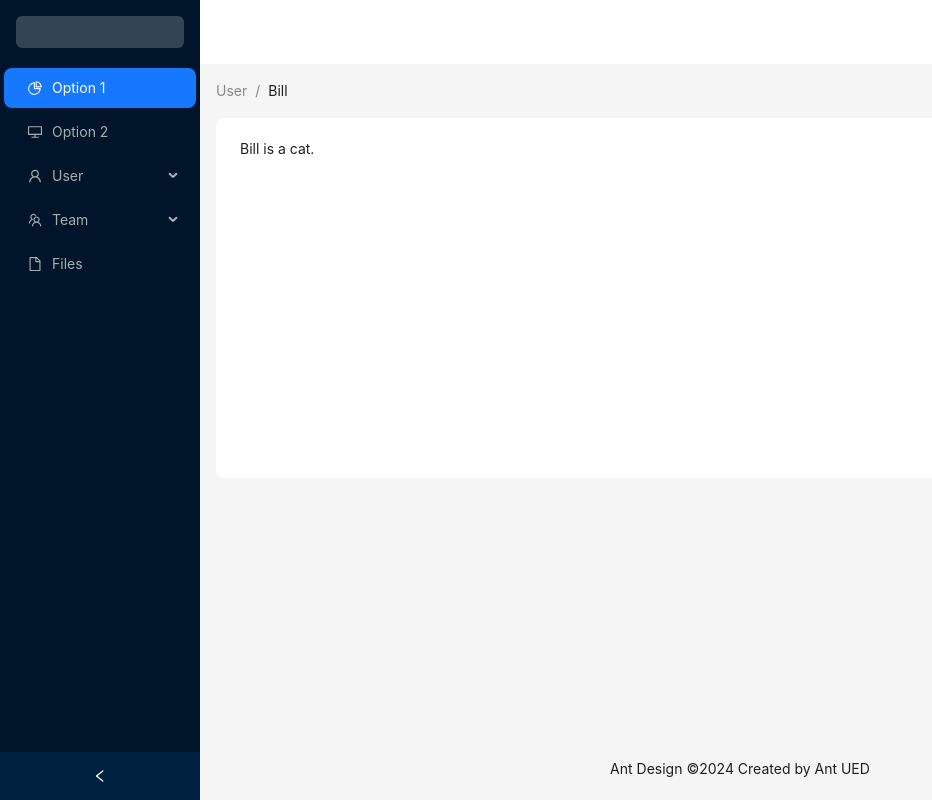
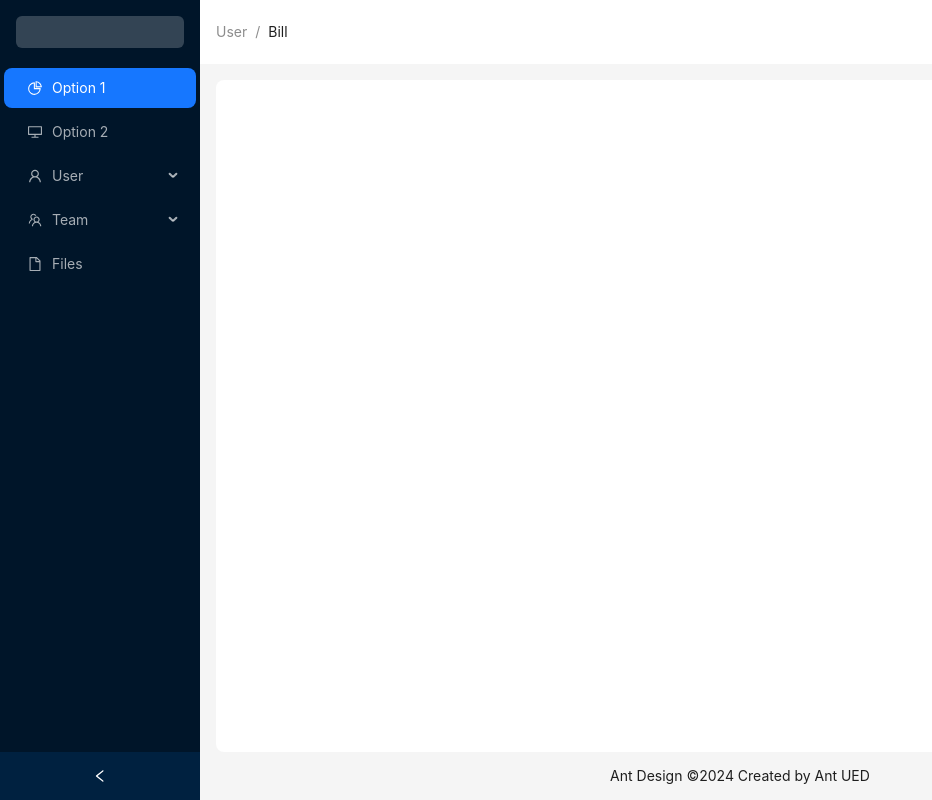
Before and after one commit to nonamelhm/reactDemo, a React (Vite) app: page /home in a window 1280 px wide. Shown: the whole page, without its empty margins (0-932 px from the left). Built offline with nearby package versions, Linux system fonts and the light colour scheme.

Commit message:
feat:页面右侧结构样式的调整

```diff
--- a/src/views/Home/index.tsx
+++ b/src/views/Home/index.tsx
@@ -1,4 +1,4 @@
-import React, { useState } from 'react';
+import React, {useState} from 'react';
 import {
     DesktopOutlined,
     FileOutlined,
@@ -6,10 +6,10 @@ import {
     TeamOutlined,
     UserOutlined,
 } from '@ant-design/icons';
-import type { MenuProps } from 'antd';
-import { Breadcrumb, Layout, Menu, theme } from 'antd';
+import type {MenuProps} from 'antd';
+import {Breadcrumb, Layout, Menu, theme} from 'antd';
 
-const { Header, Content, Footer, Sider } = Layout;
+const {Header, Content, Footer, Sider} = Layout;
 
 type MenuItem = Required<MenuProps>['items'][number];
 
@@ -28,48 +28,55 @@ function getItem(
 }
 
 const items: MenuItem[] = [
-    getItem('Option 1', '1', <PieChartOutlined />),
-    getItem('Option 2', '2', <DesktopOutlined />),
-    getItem('User', 'sub1', <UserOutlined />, [
+    getItem('Option 1', '1', <PieChartOutlined/>),
+    getItem('Option 2', '2', <DesktopOutlined/>),
+    getItem('User', 'sub1', <UserOutlined/>, [
         getItem('Tom', '3'),
         getItem('Bill', '4'),
         getItem('Alex', '5'),
     ]),
-    getItem('Team', 'sub2', <TeamOutlined />, [getItem('Team 1', '6'), getItem('Team 2', '8')]),
-    getItem('Files', '9', <FileOutlined />),
+    getItem('Team', 'sub2', <TeamOutlined/>, [getItem('Team 1', '6'), getItem('Team 2', '8')]),
+    getItem('Files', '9', <FileOutlined/>),
 ];
 
 const Home: React.FC = () => {
     const [collapsed, setCollapsed] = useState(false);
     const {
-        token: { colorBgContainer, borderRadiusLG },
+        token: {colorBgContainer, borderRadiusLG},
     } = theme.useToken();
 
     return (
-        <Layout style={{ minHeight: '100vh' }}>
+        <Layout style={{minHeight: '100vh'}}>
+            {/*左侧侧边栏*/}
             <Sider collapsible collapsed={collapsed} onCollapse={(value) => setCollapsed(value)}>
-                <div className="demo-logo-vertical" />
-                <Menu theme="dark" defaultSelectedKeys={['1']} mode="inline" items={items} />
+                <div className="demo-logo-vertical"/>
+                <Menu theme="dark" defaultSelectedKeys={['1']} mode="inline" items={items}/>
             </Sider>
+            {/*右边内容*/}
             <Layout>
-                <Header style={{ padding: 0, background: colorBgContainer }} />
-                <Content style={{ margin: '0 16px' }}>
-                    <Breadcrumb style={{ margin: '16px 0' }}>
+                {/*右边头部*/}
+                <Header style={{padding: 0, background: colorBgContainer}}>
+                    {/*调整面包屑位置到Header*/}
+                    <Breadcrumb style={{lineHeight: '64px', paddingLeft: "16px"}}>
                         <Breadcrumb.Item>User</Breadcrumb.Item>
                         <Breadcrumb.Item>Bill</Breadcrumb.Item>
                     </Breadcrumb>
-                    <div
-                        style={{
-                            padding: 24,
-                            minHeight: 360,
-                            background: colorBgContainer,
-                            borderRadius: borderRadiusLG,
-                        }}
-                    >
-                        Bill is a cat.
-                    </div>
+                </Header>
+                {/*右边内容——白色盒子*/}
+                <Content style={{
+                    margin: '16px 16px 0',
+                    flex: 1,
+                    height: '100%',
+                    padding: 24,
+                    minHeight: 360,
+                    background: colorBgContainer,
+                    borderRadius: borderRadiusLG,
+                }}>
+                    {/*窗口部分*/}
+
                 </Content>
-                <Footer style={{ textAlign: 'center' }}>
+                {/*右边底部*/}
+                <Footer style={{padding: 0, textAlign: 'center', height: "48px", lineHeight: '48px'}}>
                     Ant Design ©{new Date().getFullYear()} Created by Ant UED
                 </Footer>
             </Layout>
```
Also changed, not shown: 1 other file (tests, documents, lock files or other folders).
